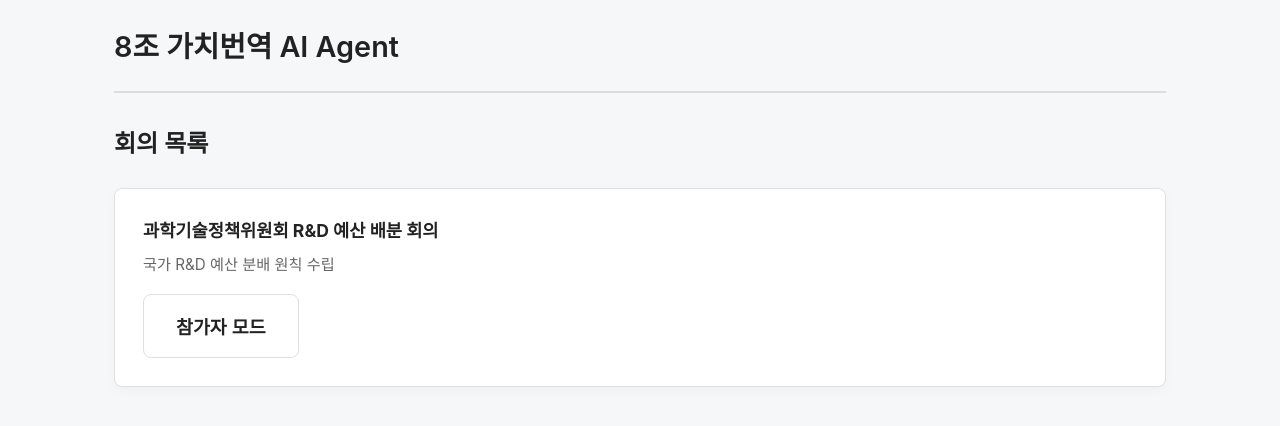
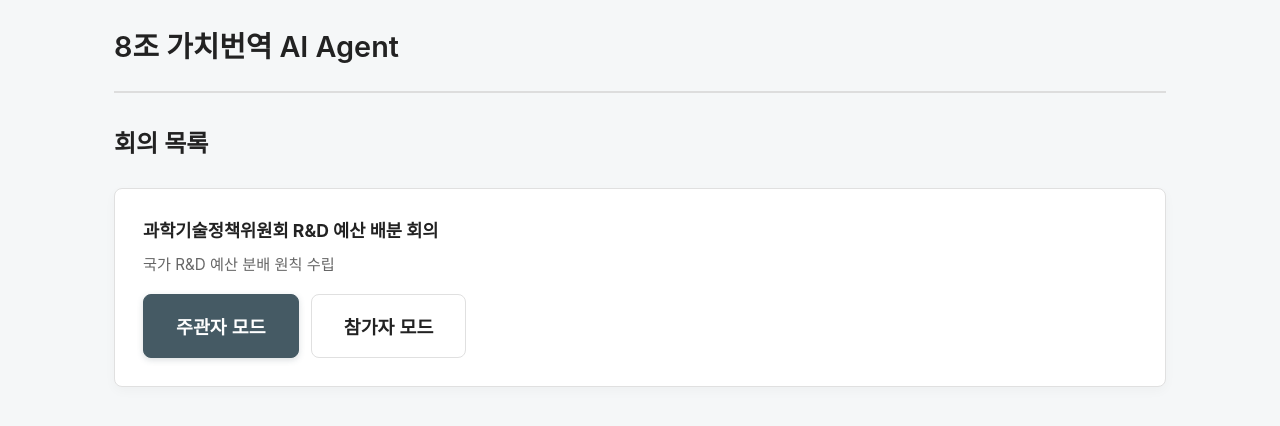
Before and after one commit to zzonge0730/SLA451_Project, a React (Vite) app: page / in a window 1280 px wide. Shown: the top 426 px of the page. Built offline with nearby package versions, Linux system fonts and the light colour scheme.

Commit message:
주관자 모드드

```diff
--- a/src/config.ts
+++ b/src/config.ts
@@ -1,4 +1,4 @@
 // 데모/실습 토글용 상수
 // - true : 발표/디버깅용 요소(역할 버튼, 로그 등) 표시
 // - false: 학생 체험용 단순 UI (역할 선택 숨김, 로그 패널 비표시)
-export const IS_DEMO_MODE = false
+export const IS_DEMO_MODE = true
```
